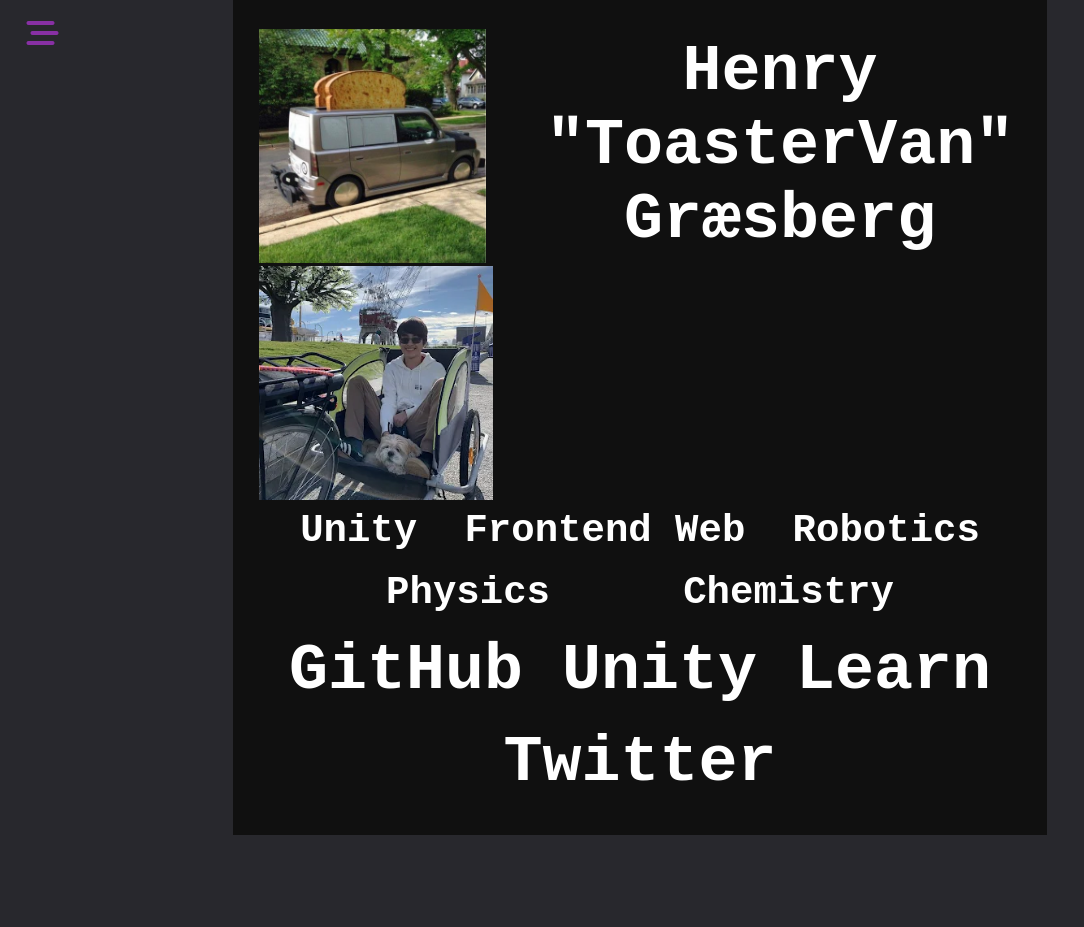
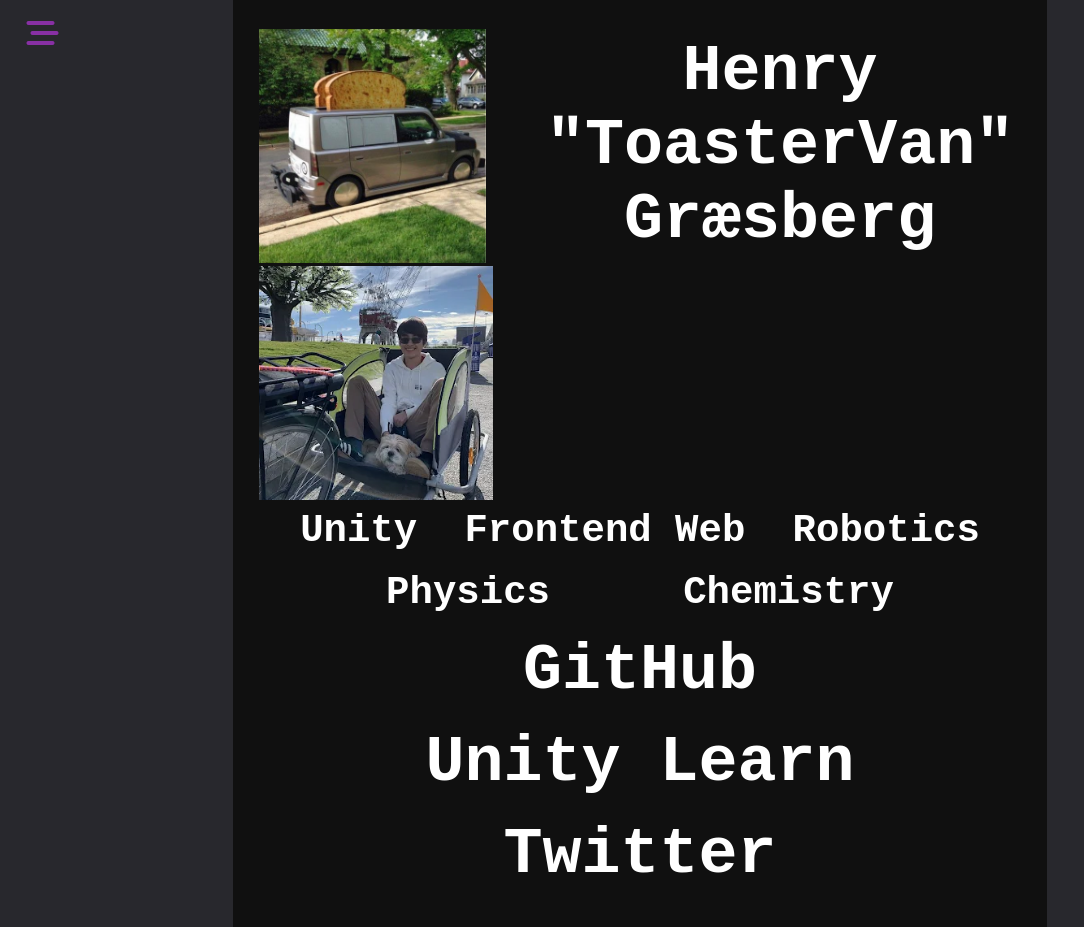
Before and after one commit to henrygraesberg/Portfolio, a plain HTML site: page index.html in a window 1280 px wide. Shown: the whole page, without its empty margins (0-1084 px from the left). Before the commit the page ends 835 px from the top, so only its background shows below. Drawn offline with Linux system fonts and the light colour scheme.

Commit message:
Adjust padding

```diff
--- a/indexStylesheet.css
+++ b/indexStylesheet.css
@@ -74,7 +74,7 @@ img {
 }
 
 .HoverFocus {
-    margin: .7rem 1.5rem;
+    margin: .7rem 2rem;
 }
 
 .HoverFocus > a, .HoverFocus > a:link, .HoverFocus > a:visited, .HoverFocus > a:active {
```
